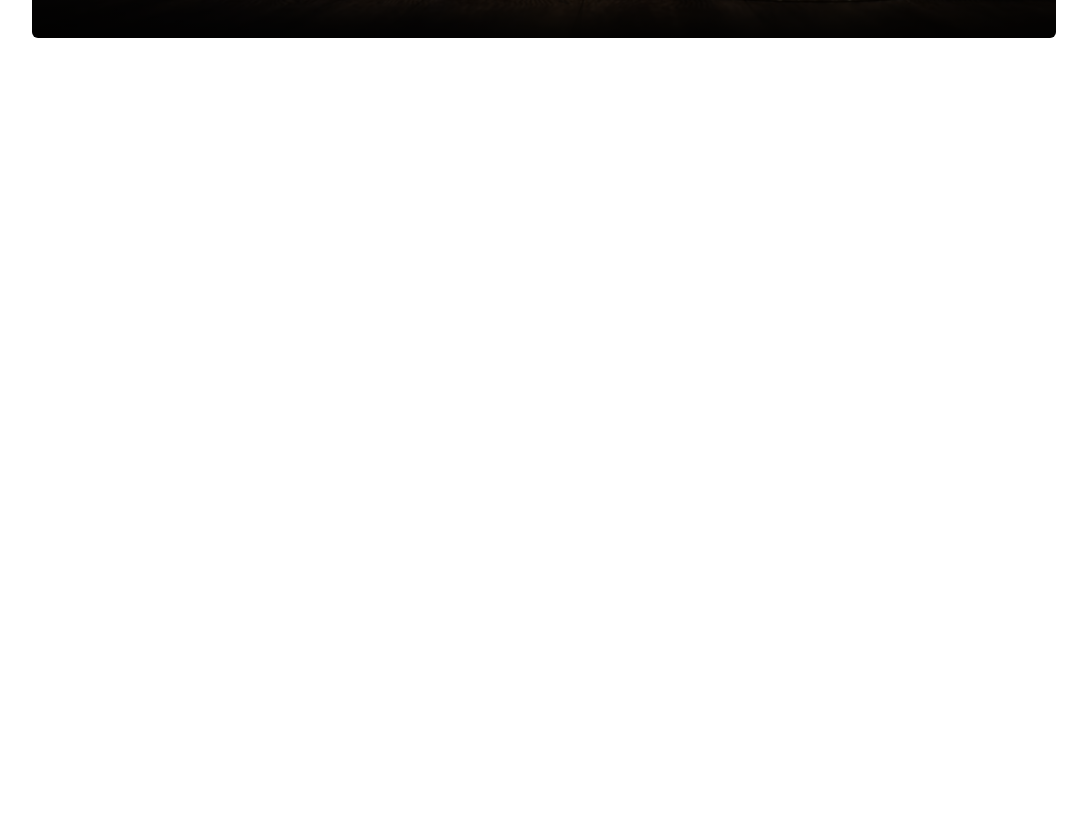
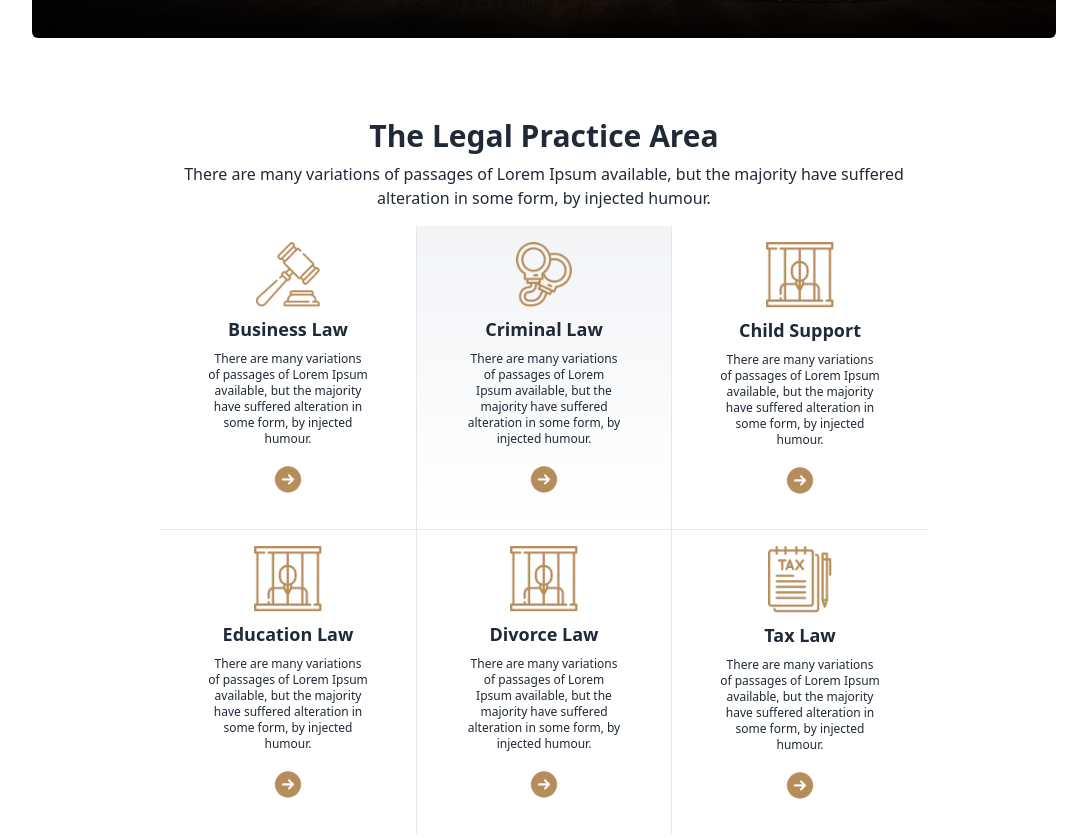
Before and after one commit to Ariyan-Rahman-Anas/Legal-Solutions, a plain HTML site: page index.html in a window 1280 px wide. Shown: the part 498-1336 px from the top of the page, without its empty margins (96-1183 px from the left). Before the commit the page ends 800 px from the top, so only its background shows below. Drawn offline with nearby package versions, Linux system fonts and the light colour scheme.

Commit message:
completed the legal practice section

```diff
--- a/index.html
+++ b/index.html
@@ -86,6 +86,62 @@
                 </form>
             </div>
         </section>
+
+    <!-- ===============--- legal practice section ---=============== -->
+    <section id="legal-practice" class="text-center mx-0 px-0 md:w-[60%] md:mx-auto md:my-20">
+        <h1 class="text-3xl font-bold">The Legal Practice Area</h1>
+        <p class="pt-2 pb-4">There are many variations of passages of Lorem Ipsum available, but the majority have suffered alteration in some form, by injected humour.</p>
+        <div class="practices-are grid grid-cols-1 gap-4 md:gap-0 md:grid-cols-2 lg:grid-cols-3">
+            <div class="practice p-4 md:border-b-[.01rem] flex flex-col items-center">
+                <div>
+                    <img class="block mx-auto w-[4rem]" src="./images/business.png" alt="">
+                </div>
+                <h3 class="text-lg font-bold py-2">Business Law</h3>
+                <p class="text-xs px-8">There are many variations of passages of Lorem Ipsum available, but the majority have suffered alteration in some form, by injected humour.</p>
+                <img class="w-[2rem] block mx-auto py-4" src="./images/Frame.png" alt="">
+            </div>
+            <div class="practice p-4 md:bg-gradient-to-b from-gray-100 to-white md:border-[.01rem] md:border-t-0  flex flex-col items-center h-[]">
+                <div>
+                    <img class="block mx-auto w-[3.5rem]" src="./images/criminal.png" alt="">
+                </div>
+                <h3 class="text-lg font-bold py-2">Criminal Law</h3>
+                <p class="text-xs px-8">There are many variations of passages of Lorem Ipsum available, but the majority have suffered alteration in some form, by injected humour.</p>
+                <img class="w-[2rem] block mx-auto py-4" src="./images/Frame.png" alt="">
+            </div>
+            <div class="practice p-4  md:border-b-[.01rem]">
+                <div>
+                    <img class="block mx-auto w-[4.2rem]" src="./images/child.png" alt="">
+                </div>
+                <h3 class="text-lg font-bold py-2">Child Support</h3>
+                <p class="text-xs px-8">There are many variations of passages of Lorem Ipsum available, but the majority have suffered alteration in some form, by injected humour.</p>
+                <img class="w-[2rem] block mx-auto py-4" src="./images/Frame.png" alt="">
+            </div>
+            <div class="practice p-4">
+                <div>
+                    <img class="block mx-auto w-[4.2rem]" src="./images/child.png" alt="">
+                </div>
+                <h3 class="text-lg font-bold py-2">Education Law</h3>
+                <p class="text-xs px-8">There are many variations of passages of Lorem Ipsum available, but the majority have suffered alteration in some form, by injected humour.</p>
+                <img class="w-[2rem] block mx-auto py-4" src="./images/Frame.png" alt="">
+            </div>
+            <div class="practice p-4 md:border-l-[.01rem] md:border-r-[.01rem]">
+                <div>
+                    <img class="block mx-auto w-[4.2rem]" src="./images/child.png" alt="">
+                </div>
+                <h3 class="text-lg font-bold py-2 ">Divorce Law</h3>
+                <p class="text-xs px-8">There are many variations of passages of Lorem Ipsum available, but the majority have suffered alteration in some form, by injected humour.</p>
+                <img class="w-[2rem] block mx-auto py-4" src="./images/Frame.png" alt="">
+            </div>
+            <div class="practice p-4">
+                <img class="block mx-auto w-[4rem]" src="./images/tax.png" alt="">
+                <h3 class="text-lg font-bold py-2">Tax Law</h3>
+                <p class="text-xs px-8">There are many variations of passages of Lorem Ipsum available, but the majority have suffered alteration in some form, by injected humour.</p>
+                <img class="w-[2rem] block mx-auto py-4" src="./images/Frame.png" alt="">
+            </div>
+        </div>
+    </section>
+
+
     </main>
 </body>
 </html>
```
